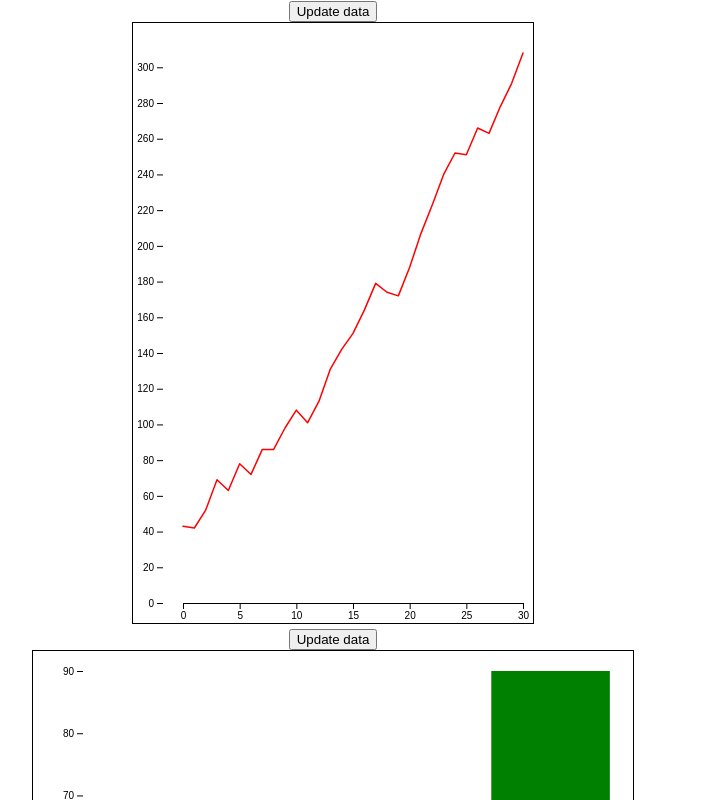
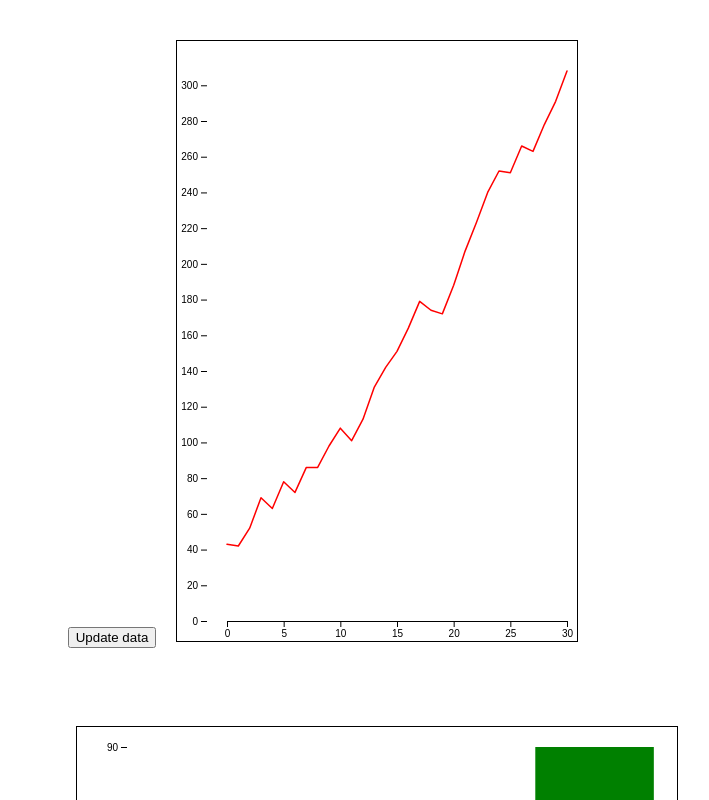
Before and after one commit to pesto-students/deep-dive-deepaknayak01, a React (Create React App) app in the folder react-exercises/simple-plot-react/: page / in a window 1280 px wide. Shown: the top 800 px of the page, without its empty margins (307-1016 px from the left). Built offline with nearby package versions, Linux system fonts and the light colour scheme.

Commit message:
style of chart

```diff
--- a/react-exercises/simple-plot-react/src/index.css
+++ b/react-exercises/simple-plot-react/src/index.css
@@ -11,3 +11,8 @@ code {
   font-family: source-code-pro, Menlo, Monaco, Consolas, 'Courier New',
     monospace;
 }
+
+.App div {
+  display: inline-block;
+  margin: 20px;
+}
```
